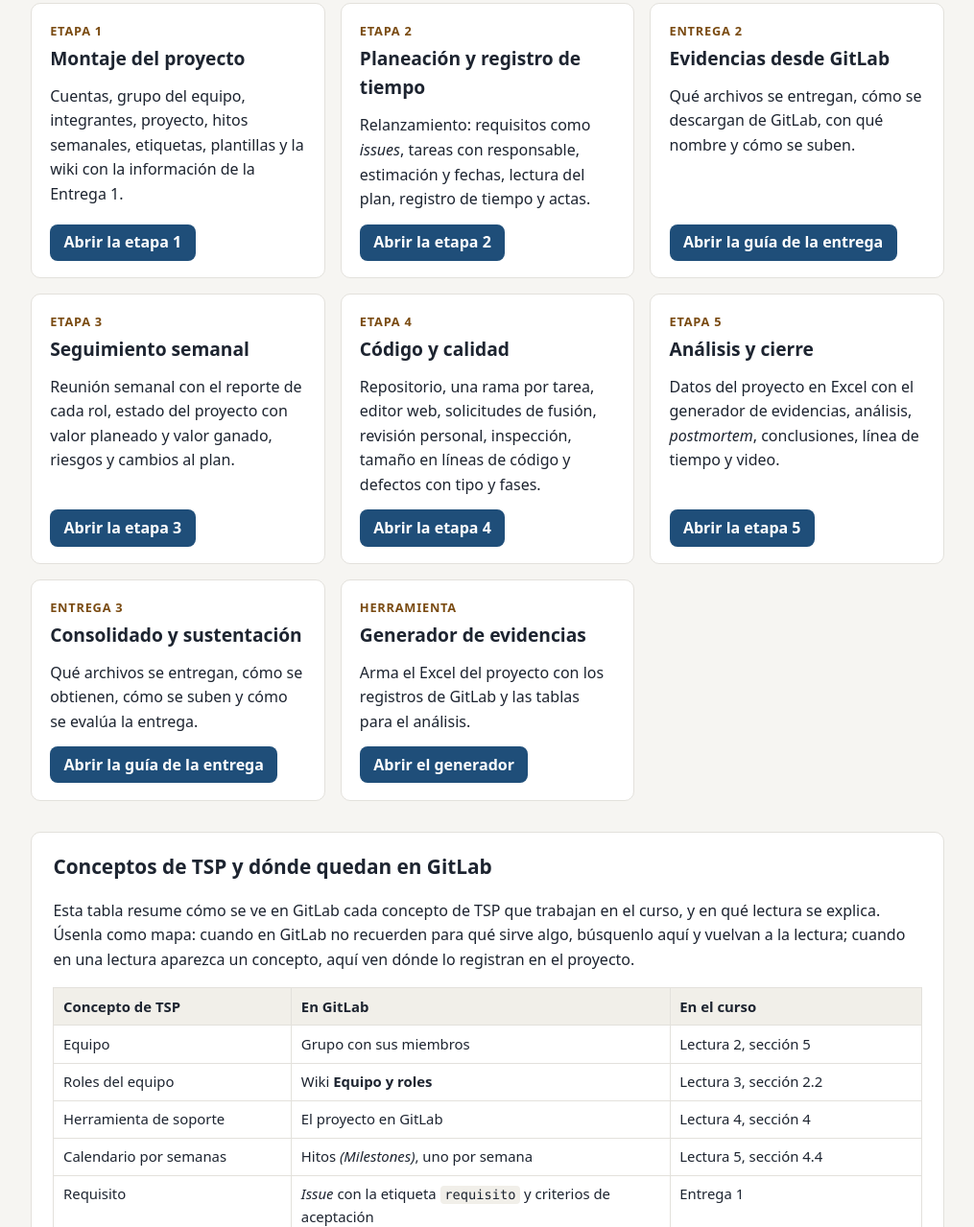
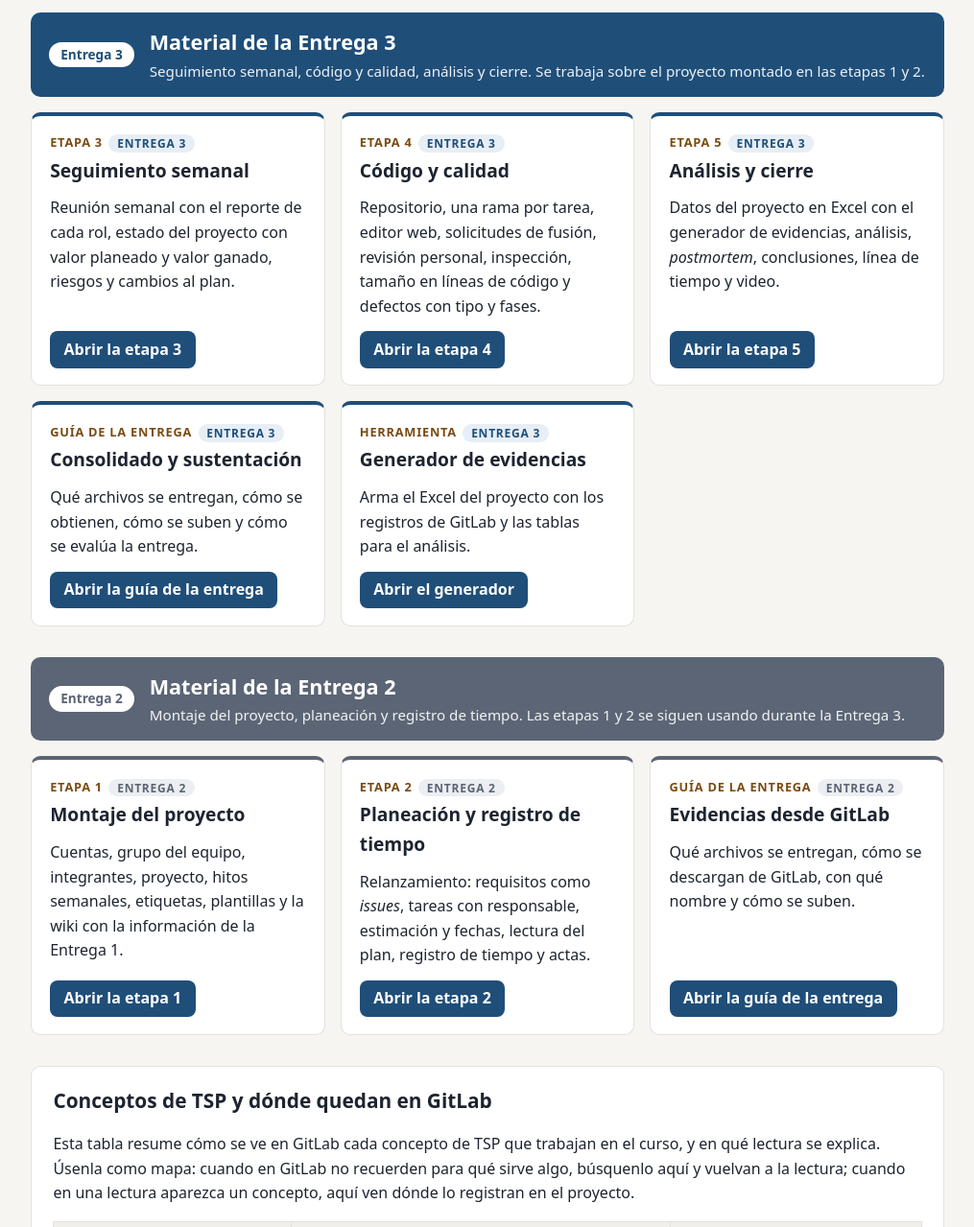
Before and after one commit to dacocursos-eng/tsp, a plain HTML site: page index.html in a window 1280 px wide. Shown: the part 299-1578 px from the top of the page at 96% size, without its empty margins (132-1147 px from the left). Drawn offline with Linux system fonts and the light colour scheme.

Commit message:
Revisión como estudiante: ajustes de claridad, sección para ver el prototipo y banners de Entrega 2 y 3 en el inicio
Co-Authored-By: Claude Opus 5.5 <noreply@anthropic.com>
Claude-Session: https://claude.ai/code/session_01TvmXJJwLrZQR2UKML42qLN

```diff
--- a/index.html
+++ b/index.html
@@ -13,6 +13,17 @@
 .stage h2{font-size:1.2rem;margin:.2rem 0 .5rem}
 .stage p{margin:.2rem 0 .8rem;flex:1}
 .stage a.go{align-self:flex-start;background:var(--accent);color:#fff;text-decoration:none;border-radius:8px;padding:.4rem .9rem;font-weight:600}
+
+.banner{display:flex;align-items:center;gap:1rem;flex-wrap:wrap;border-radius:var(--radius);padding:.9rem 1.2rem;margin:1.6rem 0 .2rem;color:#fff}
+.banner h2{margin:0;font-size:1.35rem}
+.banner p{margin:0;opacity:.92;font-size:.95rem}
+.banner .tag{background:#fff;border-radius:999px;padding:.15rem .75rem;font-weight:700;font-size:.85rem}
+.b2{background:#5b6575}.b2 .tag{color:#5b6575}
+.b3{background:var(--accent)}.b3 .tag{color:var(--accent)}
+.e2 .stage{border-top:4px solid #5b6575}
+.e3 .stage{border-top:4px solid var(--accent)}
+.stage .ent{font-size:.75rem;font-weight:700;border-radius:999px;padding:.05rem .55rem;margin-left:.4rem;vertical-align:middle}
+.e2 .ent{background:#eceef1;color:#5b6575}.e3 .ent{background:var(--accent-soft);color:var(--accent)}
 section.box{background:var(--panel);border:1px solid var(--line);border-radius:var(--radius);padding:1.2rem 1.4rem;margin-bottom:1.5rem}
 section.box h2{margin:0 0 .5rem;font-size:1.3rem}
 </style>
@@ -26,15 +37,20 @@ section.box h2{margin:0 0 .5rem;font-size:1.3rem}
 </div></header>
 
 <div class="wrap1">
-  <div class="stages">
-    <div class="stage"><span class="n">Etapa 1</span><h2>Montaje del proyecto</h2><p>Cuentas, grupo del equipo, integrantes, proyecto, hitos semanales, etiquetas, plantillas y la wiki con la información de la Entrega 1.</p><a class="go" href="etapa-1.html">Abrir la etapa 1</a></div>
-    <div class="stage"><span class="n">Etapa 2</span><h2>Planeación y registro de tiempo</h2><p>Relanzamiento: requisitos como <i>issues</i>, tareas con responsable, estimación y fechas, lectura del plan, registro de tiempo y actas.</p><a class="go" href="etapa-2.html">Abrir la etapa 2</a></div>
-    <div class="stage"><span class="n">Entrega 2</span><h2>Evidencias desde GitLab</h2><p>Qué archivos se entregan, cómo se descargan de GitLab, con qué nombre y cómo se suben.</p><a class="go" href="entrega-2.html">Abrir la guía de la entrega</a></div>
-    <div class="stage"><span class="n">Etapa 3</span><h2>Seguimiento semanal</h2><p>Reunión semanal con el reporte de cada rol, estado del proyecto con valor planeado y valor ganado, riesgos y cambios al plan.</p><a class="go" href="etapa-3.html">Abrir la etapa 3</a></div>
-    <div class="stage"><span class="n">Etapa 4</span><h2>Código y calidad</h2><p>Repositorio, una rama por tarea, editor web, solicitudes de fusión, revisión personal, inspección, tamaño en líneas de código y defectos con tipo y fases.</p><a class="go" href="etapa-4.html">Abrir la etapa 4</a></div>
-    <div class="stage"><span class="n">Etapa 5</span><h2>Análisis y cierre</h2><p>Datos del proyecto en Excel con el generador de evidencias, análisis, <i>postmortem</i>, conclusiones, línea de tiempo y video.</p><a class="go" href="etapa-5.html">Abrir la etapa 5</a></div>
-    <div class="stage"><span class="n">Entrega 3</span><h2>Consolidado y sustentación</h2><p>Qué archivos se entregan, cómo se obtienen, cómo se suben y cómo se evalúa la entrega.</p><a class="go" href="entrega-3.html">Abrir la guía de la entrega</a></div>
-    <div class="stage"><span class="n">Herramienta</span><h2>Generador de evidencias</h2><p>Arma el Excel del proyecto con los registros de GitLab y las tablas para el análisis.</p><a class="go" href="generador.html">Abrir el generador</a></div>
+  <div class="banner b3"><span class="tag">Entrega 3</span><div><h2>Material de la Entrega 3</h2><p>Seguimiento semanal, código y calidad, análisis y cierre. Se trabaja sobre el proyecto montado en las etapas 1 y 2.</p></div></div>
+  <div class="stages e3">
+    <div class="stage"><span class="n">Etapa 3<span class="ent">Entrega 3</span></span><h2>Seguimiento semanal</h2><p>Reunión semanal con el reporte de cada rol, estado del proyecto con valor planeado y valor ganado, riesgos y cambios al plan.</p><a class="go" href="etapa-3.html">Abrir la etapa 3</a></div>
+    <div class="stage"><span class="n">Etapa 4<span class="ent">Entrega 3</span></span><h2>Código y calidad</h2><p>Repositorio, una rama por tarea, editor web, solicitudes de fusión, revisión personal, inspección, tamaño en líneas de código y defectos con tipo y fases.</p><a class="go" href="etapa-4.html">Abrir la etapa 4</a></div>
+    <div class="stage"><span class="n">Etapa 5<span class="ent">Entrega 3</span></span><h2>Análisis y cierre</h2><p>Datos del proyecto en Excel con el generador de evidencias, análisis, <i>postmortem</i>, conclusiones, línea de tiempo y video.</p><a class="go" href="etapa-5.html">Abrir la etapa 5</a></div>
+    <div class="stage"><span class="n">Guía de la entrega<span class="ent">Entrega 3</span></span><h2>Consolidado y sustentación</h2><p>Qué archivos se entregan, cómo se obtienen, cómo se suben y cómo se evalúa la entrega.</p><a class="go" href="entrega-3.html">Abrir la guía de la entrega</a></div>
+    <div class="stage"><span class="n">Herramienta<span class="ent">Entrega 3</span></span><h2>Generador de evidencias</h2><p>Arma el Excel del proyecto con los registros de GitLab y las tablas para el análisis.</p><a class="go" href="generador.html">Abrir el generador</a></div>
+  </div>
+
+  <div class="banner b2"><span class="tag">Entrega 2</span><div><h2>Material de la Entrega 2</h2><p>Montaje del proyecto, planeación y registro de tiempo. Las etapas 1 y 2 se siguen usando durante la Entrega 3.</p></div></div>
+  <div class="stages e2">
+    <div class="stage"><span class="n">Etapa 1<span class="ent">Entrega 2</span></span><h2>Montaje del proyecto</h2><p>Cuentas, grupo del equipo, integrantes, proyecto, hitos semanales, etiquetas, plantillas y la wiki con la información de la Entrega 1.</p><a class="go" href="etapa-1.html">Abrir la etapa 1</a></div>
+    <div class="stage"><span class="n">Etapa 2<span class="ent">Entrega 2</span></span><h2>Planeación y registro de tiempo</h2><p>Relanzamiento: requisitos como <i>issues</i>, tareas con responsable, estimación y fechas, lectura del plan, registro de tiempo y actas.</p><a class="go" href="etapa-2.html">Abrir la etapa 2</a></div>
+    <div class="stage"><span class="n">Guía de la entrega<span class="ent">Entrega 2</span></span><h2>Evidencias desde GitLab</h2><p>Qué archivos se entregan, cómo se descargan de GitLab, con qué nombre y cómo se suben.</p><a class="go" href="entrega-2.html">Abrir la guía de la entrega</a></div>
   </div>
 
   <section class="box">
```
Also changed, not shown: entrega-3.html (+1 -1 lines), etapa-3.html (+2 -2 lines), etapa-4.html (+23 -7 lines), etapa-5.html (+6 -2 lines).
